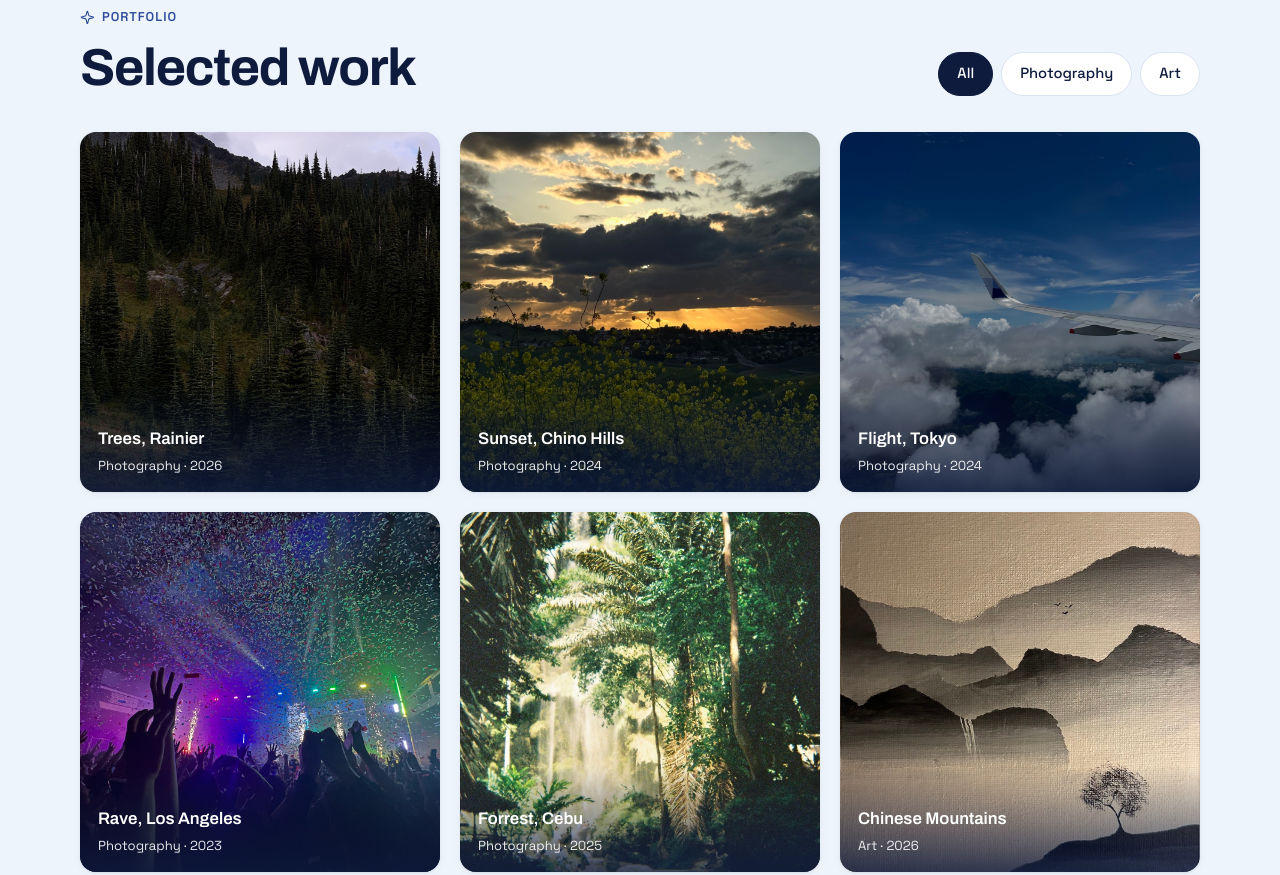
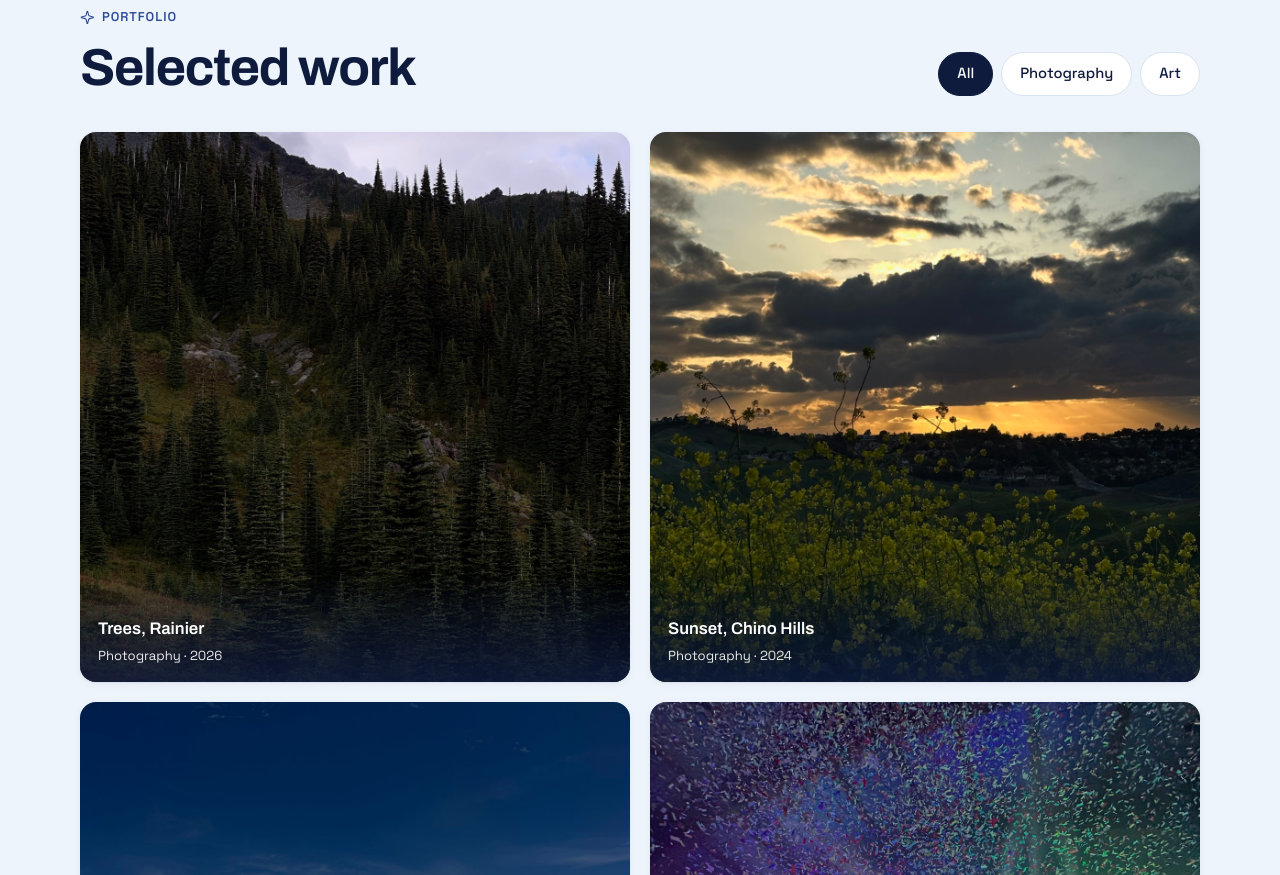
Before and after one commit to albertwang101/alb3rtwang.github.io, a plain HTML site: page index.html in a window 1280 px wide. Shown: the part 1060-1935 px from the top of the page. Drawn offline with Linux system fonts and the light colour scheme.

Commit message:
Add files via upload

```diff
--- a/styles.css
+++ b/styles.css
@@ -154,7 +154,7 @@
 .filter:hover { border-color: var(--blue-300); }
 .filter.is-active { background: var(--ink); border-color: var(--ink); color: #fff; }
 
-.gallery { display: grid; grid-template-columns: repeat(auto-fill, minmax(280px, 1fr)); gap: 20px; }
+.gallery { display: grid; grid-template-columns: repeat(2, 1fr); gap: 20px; }
 .gallery__item.pop { animation: pop 420ms var(--ease-out) both; }
 @keyframes pop { from { opacity: 0; transform: scale(.96) translateY(10px); } to { opacity: 1; transform: none; } }
 .tile { position: relative; display: block; width: 100%; aspect-ratio: 1 / 1; padding: 0; border: 0; background: var(--blue-100); border-radius: var(--r-md); overflow: hidden; cursor: zoom-in; text-align: left; box-shadow: var(--shadow-sm); transition: box-shadow var(--dur-med) var(--ease-out), transform var(--dur-med) var(--ease-out); }
```
